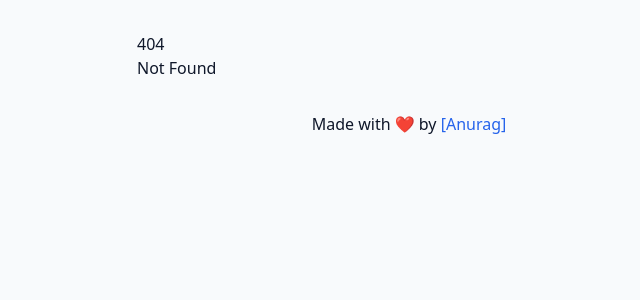
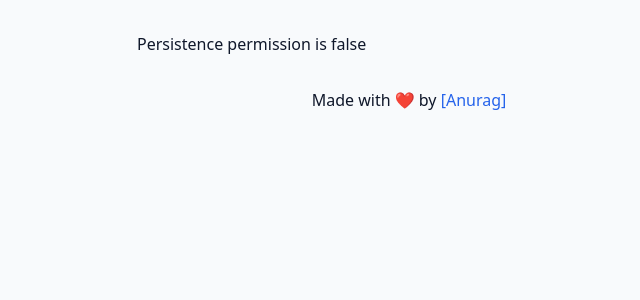
Before and after one commit to theAnuragMishra/myttendance, a SvelteKit app: page /debug in a window 1280 px wide. Before the commit this address had no page. Shown: the top 300 px of the page, without its empty margins (231-871 px from the left). Built offline with nearby package versions, Linux system fonts and the light colour scheme.

Commit message:
add a debug page

```diff
--- /dev/null
+++ b/src/routes/debug/+page.svelte
@@ -0,0 +1,9 @@
+<script>
+	import { onMount } from 'svelte';
+	let persisted = $state(false);
+	onMount(async () => {
+		persisted = await navigator.storage.persisted();
+	});
+</script>
+
+<p>Persistence permission is {persisted}</p>
```
